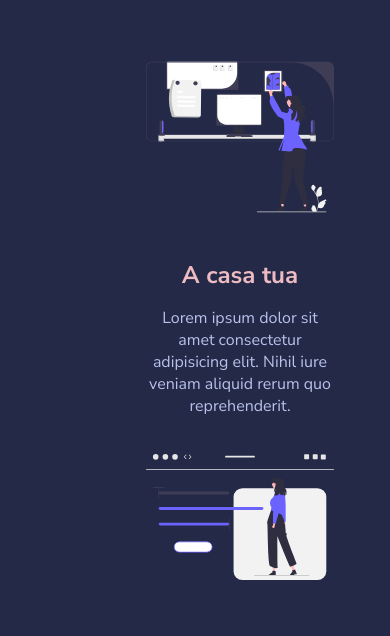
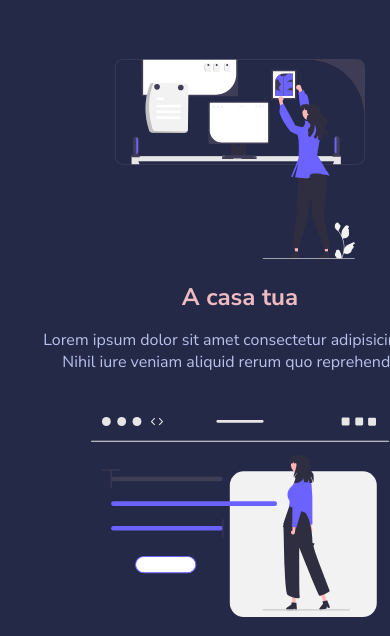
Before and after one commit to SaraG94/html-css-resp-wannabe, a plain HTML site: page index.html in a window 390 px wide. Shown: the part 196-832 px from the top of the page. Drawn offline with Linux system fonts and the light colour scheme.

Commit message:
FIX layout mobile

```diff
--- a/css/mediaquery.css
+++ b/css/mediaquery.css
@@ -23,5 +23,10 @@
         margin: 0 auto;
         padding: 0 20px;
     }
+
+    .row>.col {
+        width: calc(100% / 1);
+        padding: 5%;
+    }
 }
 /************/
```
